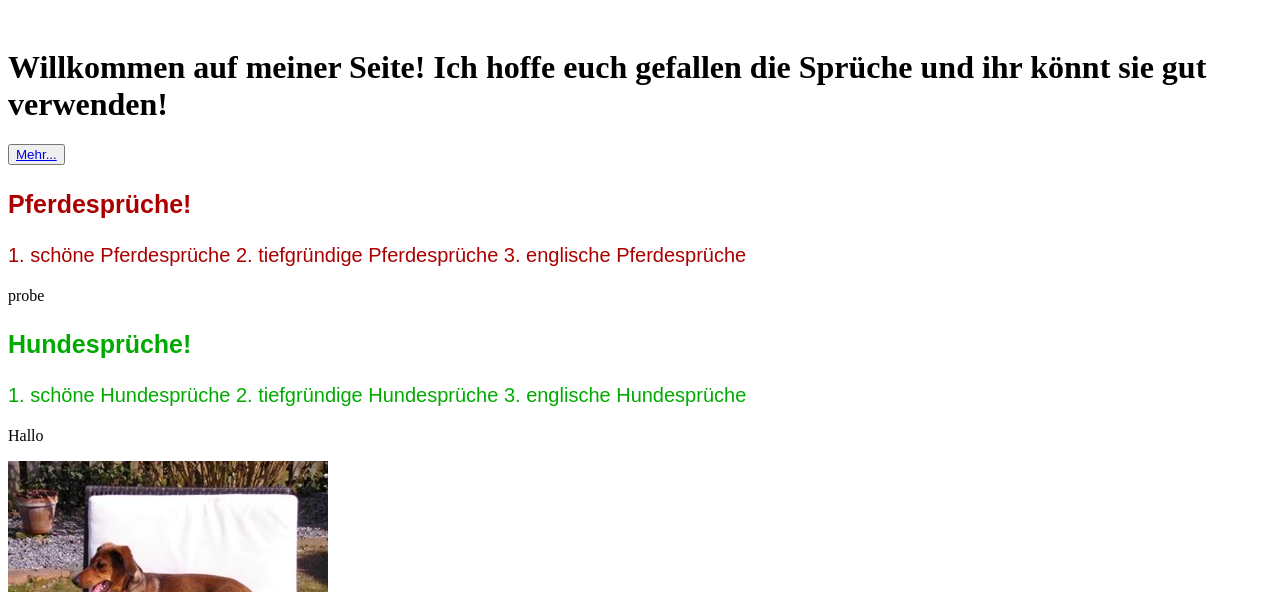
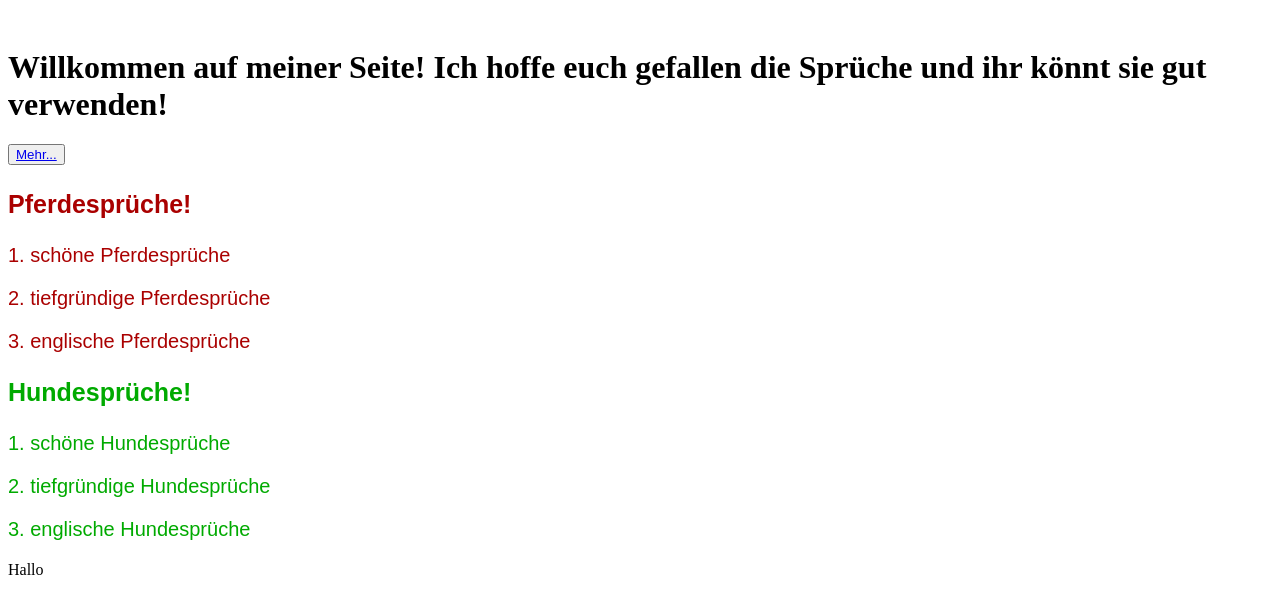
Before and after one commit to julesluiters/julesluiters.github.io, a plain HTML site: page index.html in a window 1280 px wide. Shown: the part 197-789 px from the top of the page. Drawn offline with Linux system fonts and the light colour scheme.

Commit message:
Update index.html

```diff
--- a/index.html
+++ b/index.html
@@ -13,29 +13,25 @@ Deine Lieblinssprüche zum Posten (-;
 		Willkommen auf meiner Seite!
     Ich hoffe euch gefallen die Sprüche und ihr könnt sie gut verwenden!
   </h1>
-  <div class="row">
-    <div class="col-md-8">
+
+
 	<button><a href="sudoku.html">Mehr...</a></button>
-    </div>
-  </div>
+
 
 <h1>
   <p style="font-family:Arial,bold; font-size:25px; color:#AA0000" />
 	Pferdesprüche!
   </p>
 </h1>
-
-<div class="row">
- <div class="col-md-8">
   <p style="font-family:Arial,bold; font-size:20px; color:#AA0000" />
     1. schöne Pferdesprüche
+  </p>
+  <p style="font-family:Arial,bold; font-size:20px; color:#AA0000" />
     2. tiefgründige Pferdesprüche
+  </p>
+  <p style="font-family:Arial,bold; font-size:20px; color:#AA0000" />
     3. englische Pferdesprüche
   </p>
- </div>
-</div>
-
-<p> probe </p>
 
  <h1>
   <p style="font-family:Arial,bold; font-size:25px; color:#00AA00" />
@@ -45,7 +41,11 @@ Deine Lieblinssprüche zum Posten (-;
 
 <p style="font-family:Arial,bold; font-size:20px; color:#00AA00" />
     1. schöne Hundesprüche
+</p>
+<p style="font-family:Arial,bold; font-size:20px; color:#00AA00" />
     2. tiefgründige Hundesprüche
+</p>
+<p style="font-family:Arial,bold; font-size:20px; color:#00AA00" />
     3. englische Hundesprüche
 </p>
 
```
Lines whose indentation alone changed are shown as unchanged.
